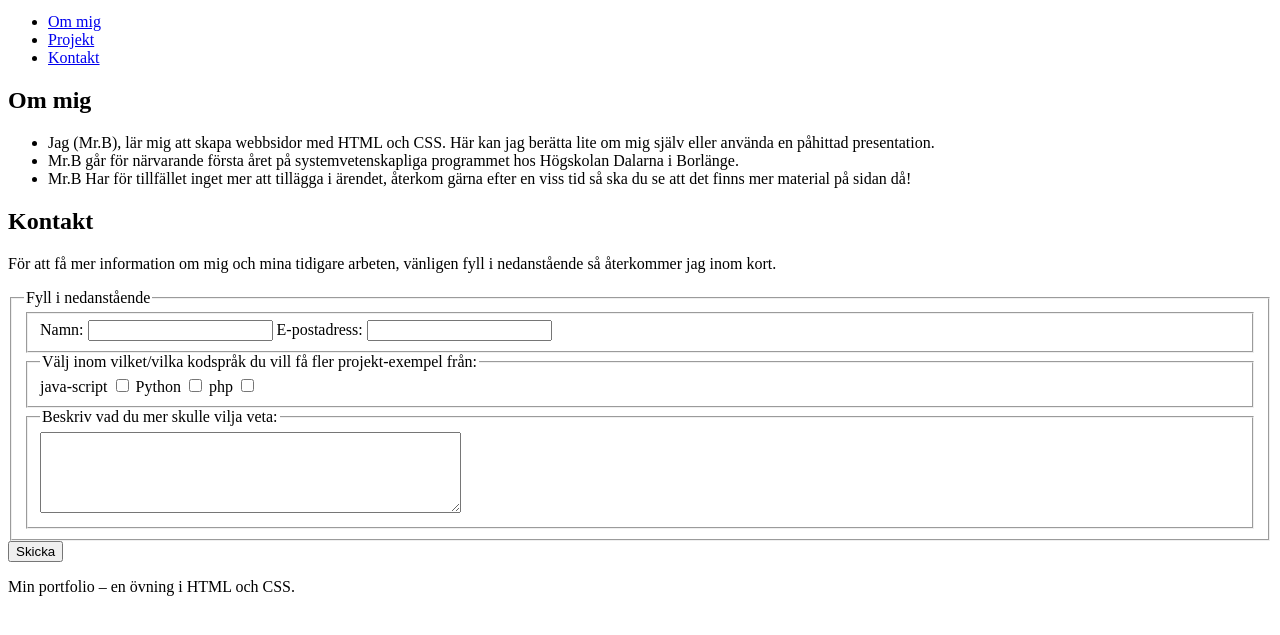
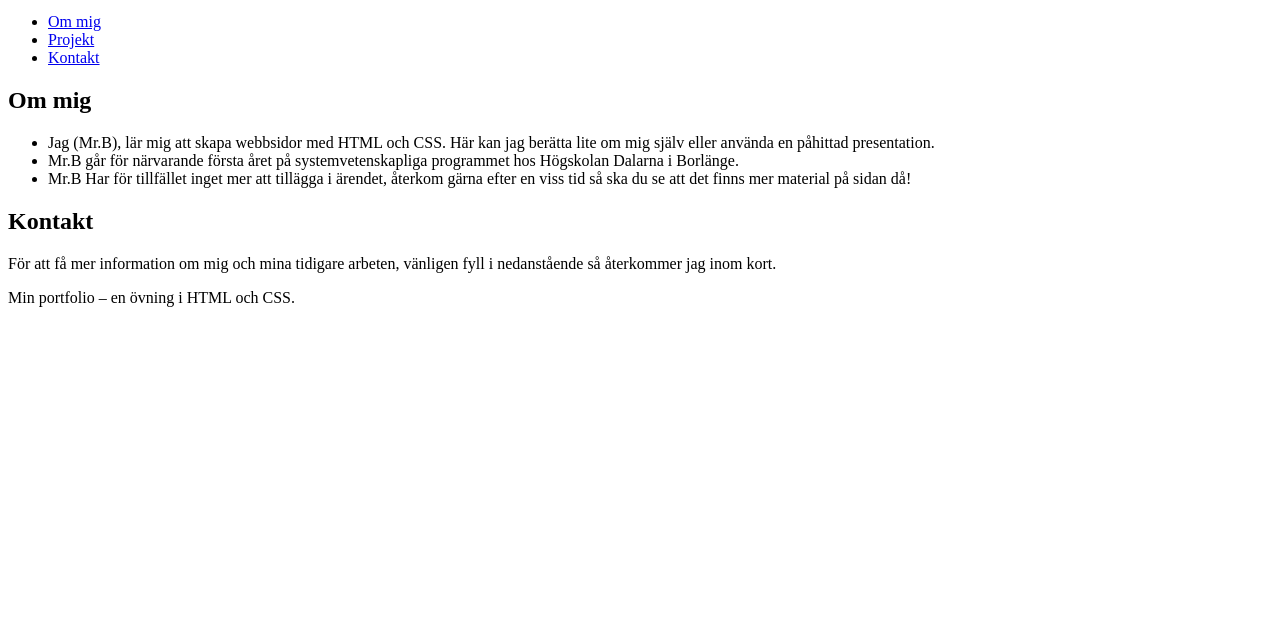
Before and after one commit to Spadel23/Portfolio-, a plain HTML site: page index.html in a window 1280 px wide. Shown: the part 101-736 px from the top of the page. Drawn offline with Linux system fonts and the light colour scheme; files that its build step writes are made by us from their sources; a script that the page names is missing.

Commit message:
Fixar mappstrukturen

```diff
--- a/index.html
+++ b/index.html
@@ -62,85 +62,7 @@
           För att få mer information om mig och mina tidigare arbeten, vänligen
           fyll i nedanstående så återkommer jag inom kort.
         </p>
-        <form class="contact-form" action="/tack.php" method="post">
-          <fieldset>
-            <legend>Fyll i nedanstående</legend>
 
-            <fieldset>
-              <label class="contact-form__label" for="contact-name"
-                >Namn:</label
-              >
-              <input
-                class="contact-form__input"
-                type="text"
-                id="contact-name"
-                name="name"
-                autocomplete="name"
-              />
-
-              <label class="contact-form__label" for="contact-email"
-                >E-postadress:</label
-              >
-              <input
-                class="contact-form__input"
-                type="email"
-                id="contact-email"
-                name="email"
-                autocomplete="email"
-              />
-            </fieldset>
-
-            <fieldset>
-              <legend>
-                Välj inom vilket/vilka kodspråk du vill få fler projekt-exempel
-                från:
-              </legend>
-              <label class="contact-form__label" for="contact-checkbox"
-                >java-script
-              </label>
-              <input
-                class="contact-form__checkbox"
-                type="checkbox"
-                id="contact-checkbox__js"
-                name="checkbox"
-              />
-              <label class="contact-form__label" for="contact-checkbox">
-                Python
-              </label>
-              <input
-                class="contact-form__checkbox"
-                type="checkbox"
-                id="contact-checkbox__py"
-                name="checkbox"
-              />
-              <label class="contact-form__label" for="contact-checkbox"
-                >php
-              </label>
-              <input
-                class="contact-form__checkbox"
-                type="checkbox"
-                id="contact-checkbox__php"
-                name="checkbox"
-              />
-            </fieldset>
-
-            <fieldset>
-              <legend>Beskriv vad du mer skulle vilja veta:</legend>
-              <label class="contact-form__label" for="contact-info"> </label>
-              <textarea
-                name="Kundinformation"
-                rows="5"
-                cols="50"
-                class="contact-form__input"
-                id="contact-info"
-                name="info"
-              >
-              </textarea>
-            </fieldset>
-          </fieldset>
-          <button class="contact-form__submit" type="submit">Skicka</button>
-        </form>
-      </section>
     </main>
 
     <footer class="footer">
```
Also changed, not shown: css/style.css (added), style.css (deleted).
